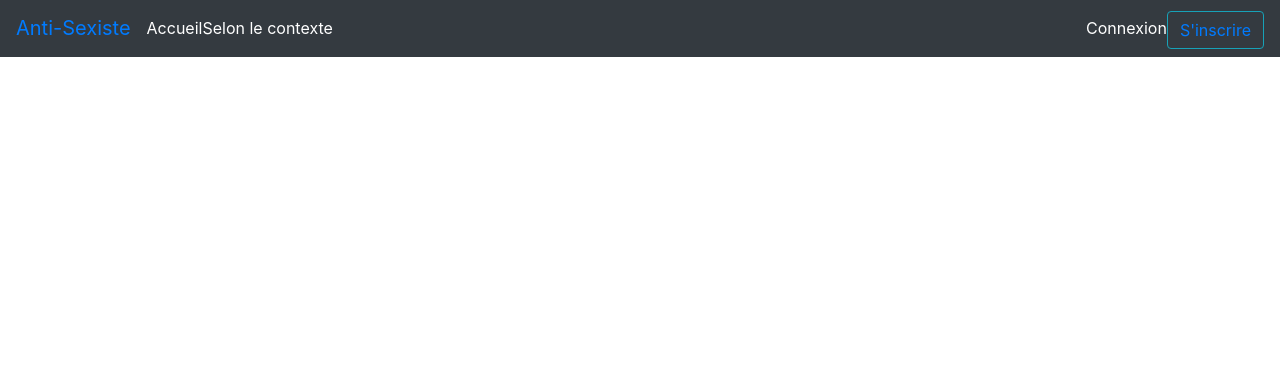
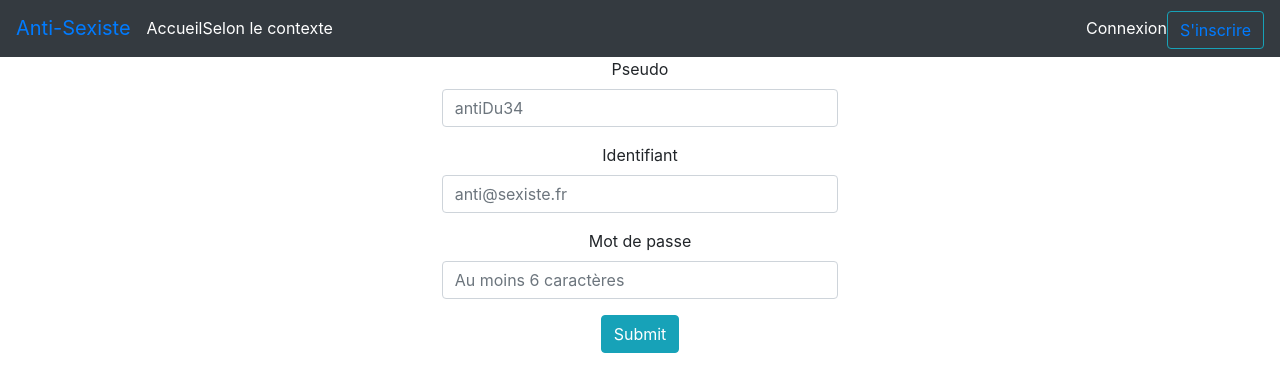
Before and after one commit to MathieuVeber/Anti-Sexist-React, a React (Create React App) app: page /inscription in a window 1280 px wide. Shown: the top 392 px of the page. Built offline with nearby package versions, Linux system fonts and the light colour scheme.

Commit message:
Register/login/logout ok Todo : design + all other POST/PUT/PATCH/DELETE

```diff
--- a/src/components/Navigation.js
+++ b/src/components/Navigation.js
@@ -33,7 +33,7 @@ export class Navigation extends Component {
 
     render() {
 
-        // When logging out
+        // When logged out
         if(this.state.redirect) {
             return <Redirect to="/"/>
         }
--- a/src/components/UserLogin.js
+++ b/src/components/UserLogin.js
@@ -6,44 +6,68 @@ import { connect } from 'react-redux'
 import { login } from '../actions/userAction'
 
 // Components
+import {Redirect} from 'react-router-dom'
+import Container from 'react-bootstrap/Container'
+import Row from 'react-bootstrap/Row'
+import Col from 'react-bootstrap/Col'
+import Form from 'react-bootstrap/Form'
 import Button from 'react-bootstrap/Button'
-import Form from 'react-bootstrap/Form'
 
 
 export class UserLogin extends Component {
+    constructor(props) {
+        super(props);
+        this.user = React.createRef();
+        this.password = React.createRef();
+        //this.isValid = React.createRef();
+    }
 
     handleSubmit = (event) => {
         event.preventDefault();
-        console.log('bla');
-        this.props.login('M4thieu','azerty');
-
+        event.stopPropagation();
+        this.props.login(this.user.current.value,this.password.current.value);
     }
 
     render() {
+
+        // When logged in
+        if(this.props.loggedIn) {
+            return <Redirect to="/"/>
+        }
+
         return (
-            <Form onSubmit={this.handleSubmit} >
+            <div className="login">
+                <Container fluid>
+                    <Row>
+                        <Col ></Col>
+                        <Col >
+                            <Form onSubmit={this.handleSubmit}> {/*validated={this.isValid} noValidate >*/}
                                 <Form.Group controlId="user">
                                     <Form.Label>Identifiant</Form.Label>
-                    <Form.Control type="email" placeholder="Email ou pseudo" />
-                    <Form.Text className="text-muted">
-                    We'll never share your email with anyone else.
-                    </Form.Text>
+                                    <Form.Control type="text" placeholder="Email ou pseudo" ref={this.user} required />
+                                    <Form.Control.Feedback type="invalid">Pas facile de vous identifier comme ça...</Form.Control.Feedback>
                                 </Form.Group>
 
                                 <Form.Group controlId="password">
-                    <Form.Label>Password</Form.Label>
-                    <Form.Control type="password" placeholder="Password" />
+                                    <Form.Label>Mot de passe</Form.Label>
+                                    <Form.Control type="password" placeholder="Au moins 6 caractères" ref={this.password} required />
+                                    <Form.Control.Feedback type="invalid">Pas facile de vous identifier comme ça...</Form.Control.Feedback>
                                 </Form.Group>
                                 <Button variant="info" type="submit">
                                     Submit
                                 </Button>
                             </Form>
+                        </Col>
+                        <Col ></Col>
+                    </Row>
+                </Container>
+            </div>
         )
     }
 }
 
 const mapStateToProps = (state) => ({
-    user: state.user.user,
+    loggedIn: state.user.token,
 })
 
 const mapDispatchToProps = {
--- a/src/components/UserRegister.js
+++ b/src/components/UserRegister.js
@@ -1,22 +1,80 @@
+// React
 import React, { Component } from 'react'
 import { connect } from 'react-redux'
 
+// Actions
+import { register } from '../actions/userAction'
+
+// Components
+import {Redirect} from 'react-router-dom'
+import Container from 'react-bootstrap/Container'
+import Row from 'react-bootstrap/Row'
+import Col from 'react-bootstrap/Col'
+import Form from 'react-bootstrap/Form'
+import Button from 'react-bootstrap/Button'
+
+
 export class UserRegister extends Component {
+    constructor(props) {
+        super(props);
+        this.pseudo = React.createRef();
+        this.email = React.createRef();
+        this.password = React.createRef();
+    }
+
+    handleSubmit = (event) => {
+        event.preventDefault();
+        event.stopPropagation();
+        this.props.register(this.pseudo.current.value,this.email.current.value,this.password.current.value);
+    }
+
     render() {
+
+        // When registered
+        if(this.props.loggedIn) {
+            return <Redirect to="/"/>
+        }
+
         return (
-            <div>
+            <div className="register">
+                <Container fluid>
+                    <Row>
+                        <Col ></Col>
+                        <Col >
+                            <Form onSubmit={this.handleSubmit}>
+                                <Form.Group controlId="pseudo">
+                                    <Form.Label>Pseudo</Form.Label>
+                                    <Form.Control type="text" placeholder="antiDu34" ref={this.pseudo} required />
+                                </Form.Group>
 
+                                <Form.Group controlId="email">
+                                    <Form.Label>Identifiant</Form.Label>
+                                    <Form.Control type="email" placeholder="anti@sexiste.fr" ref={this.email} required />
+                                </Form.Group>
+
+                                <Form.Group controlId="password">
+                                    <Form.Label>Mot de passe</Form.Label>
+                                    <Form.Control type="password" placeholder="Au moins 6 caractères" ref={this.password} required />
+                                </Form.Group>
+                                <Button variant="info" type="submit">
+                                    Submit
+                                </Button>
+                            </Form>
+                        </Col>
+                        <Col ></Col>
+                    </Row>
+                </Container>
             </div>
         )
     }
 }
 
 const mapStateToProps = (state) => ({
-
+    loggedIn: state.user.token,
 })
 
 const mapDispatchToProps = {
-
+    register
 }
 
 export default connect(mapStateToProps, mapDispatchToProps)(UserRegister)
```
Lines whose indentation alone changed are shown as unchanged.
